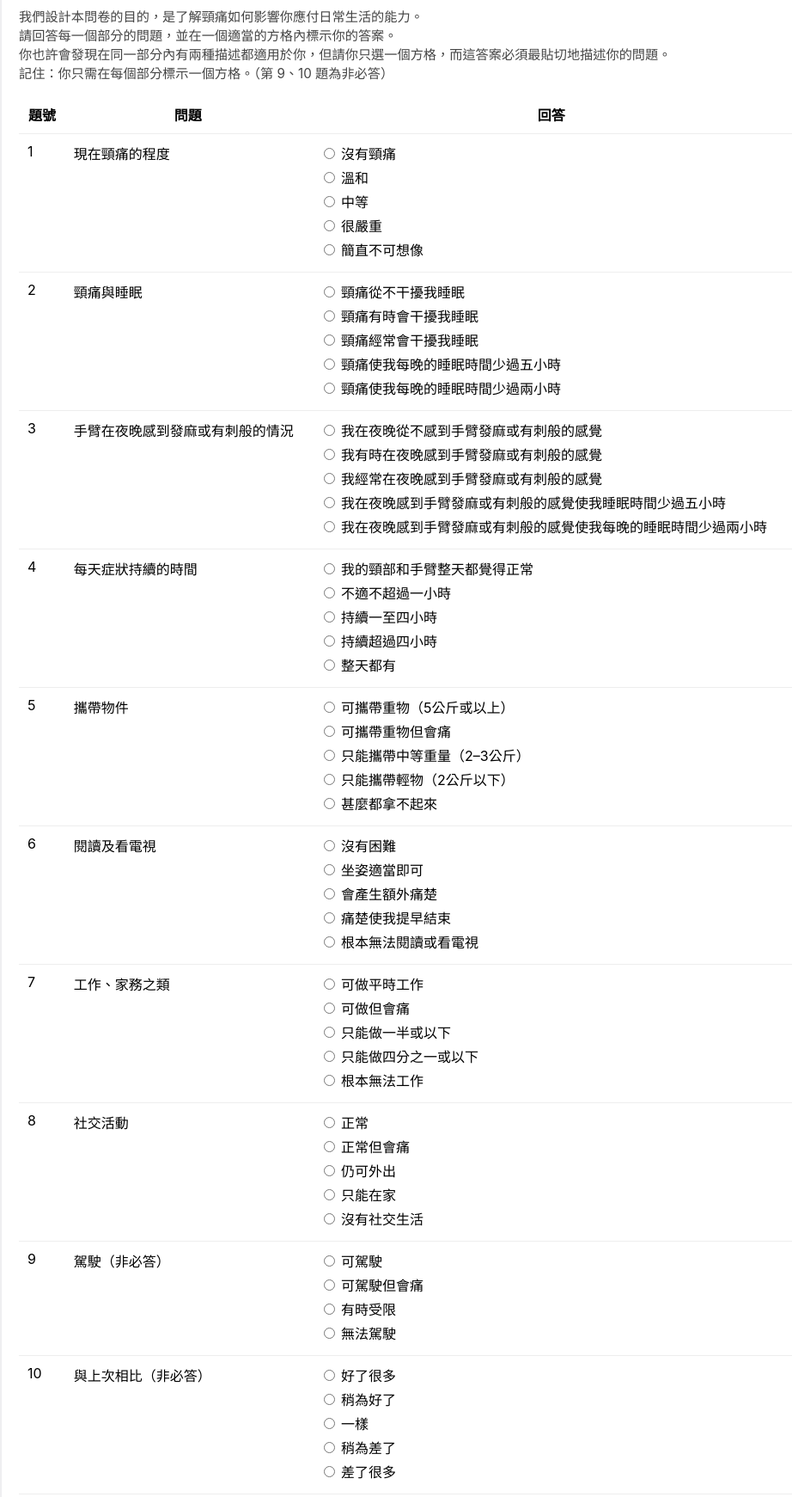
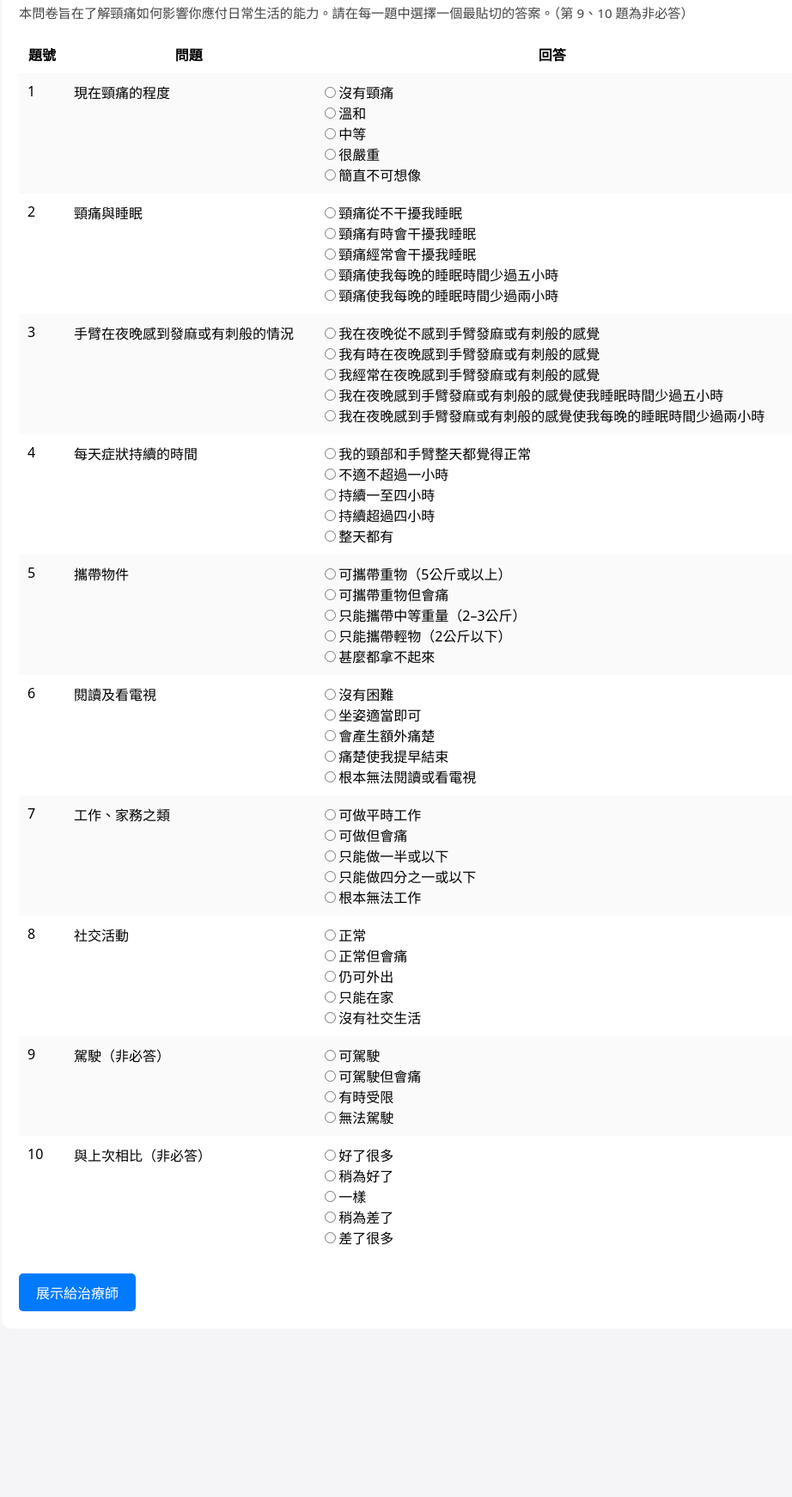
Before and after one commit to DTRCPhysio/NPQ-Chin, a plain HTML site: page index.htm in a window 1280 px wide. Shown: the part 110-1851 px from the top of the page at 86% size, without its empty margins (168-1090 px from the left). After the commit the page ends 1683 px from the top, so only its background shows below. Drawn offline with Linux system fonts and the light colour scheme.

Commit message:
Update index.htm

```diff
--- a/index.htm
+++ b/index.htm
@@ -5,16 +5,21 @@
 <title>頸痛問卷（NPQ）</title>
 <meta name="viewport" content="width=device-width, initial-scale=1.0">
 <style>
-body { font-family:-apple-system,BlinkMacSystemFont,"Segoe UI",Roboto,sans-serif; background:#f5f5f7; padding:20px; }
-.container { max-width:900px; margin:auto; background:#fff; padding:20px; border-radius:10px; box-shadow:0 4px 12px rgba(0,0,0,0.06); }
-h1 { font-size:1.6rem; margin-bottom:0.5rem; }
-.instructions { color:#444; font-size:0.95rem; }
+body { font-family: system-ui, -apple-system, BlinkMacSystemFont, "Segoe UI", sans-serif; background:#f5f5f7; padding:20px; }
+.container { max-width:900px; margin:auto; background:#fff; padding:20px; border-radius:10px; }
+h1 { font-size:1.6rem; margin-top:10px; }
+.instructions { font-size:0.95rem; color:#444; }
 table { width:100%; border-collapse:collapse; margin-top:1rem; }
-th, td { padding:10px; border-bottom:1px solid #eee; vertical-align:top; }
-.options label { display:block; margin-bottom:4px; }
+th, td { padding:10px; vertical-align:top; }
+tr:nth-child(even) { background:#fafafa; }
 button { margin-top:20px; padding:10px 20px; font-size:1rem; border:none; border-radius:5px; background:#007aff; color:#fff; cursor:pointer; }
 button:hover { background:#005fcc; }
-.result-box { margin-top:20px; padding:15px; background:#eef3ff; border-radius:8px; display:none; }
+
+.modal { display:none; position:fixed; z-index:1000; left:0; top:0; width:100%; height:100%; background:rgba(0,0,0,0.5); }
+.modal-content { background:#fff; margin:10% auto; padding:20px; border-radius:10px; width:90%; max-width:400px; text-align:center; }
+.close { float:right; font-size:28px; cursor:pointer; }
+.result-score { font-size:1.4rem; font-weight:bold; margin:10px 0; }
+.small { font-size:0.85rem; color:#555; }
 </style>
 </head>
 
@@ -22,179 +27,209 @@ button:hover { background:#005fcc; }
 <div class="container">
 <h1>頸痛問卷（NPQ）</h1>
 <p class="instructions">
-我們設計本問卷的目的，是了解頸痛如何影響你應付日常生活的能力。<br>
-請回答每一個部分的問題，並在一個適當的方格內標示你的答案。<br>
-你也許會發現在同一部分內有兩種描述都適用於你，但請你只選一個方格，而這答案必須最貼切地描述你的問題。<br>
-記住：你只需在每個部分標示一個方格。（第 9、10 題為非必答）
+本問卷旨在了解頸痛如何影響你應付日常生活的能力。請在每一題中選擇一個最貼切的答案。（第 9、10 題為非必答）
 </p>
 
-<form id="npqForm">
 <table>
 <tr><th>題號</th><th>問題</th><th>回答</th></tr>
 
-<!-- 1 -->
-<tr><td>1</td><td>現在頸痛的程度</td>
-<td class="options">
-<label><input type="radio" name="q1" value="0"> 沒有頸痛</label>
-<label><input type="radio" name="q1" value="1"> 溫和</label>
-<label><input type="radio" name="q1" value="2"> 中等</label>
-<label><input type="radio" name="q1" value="3"> 很嚴重</label>
-<label><input type="radio" name="q1" value="4"> 簡直不可想像</label>
-</td></tr>
+<!-- Q1 -->
+<tr>
+<td>1</td>
+<td>現在頸痛的程度</td>
+<td>
+<label><input type="radio" name="q1" value="0">沒有頸痛</label><br>
+<label><input type="radio" name="q1" value="1">溫和</label><br>
+<label><input type="radio" name="q1" value="2">中等</label><br>
+<label><input type="radio" name="q1" value="3">很嚴重</label><br>
+<label><input type="radio" name="q1" value="4">簡直不可想像</label>
+</td>
+</tr>
 
-<!-- 2 -->
-<tr><td>2</td><td>頸痛與睡眠</td>
-<td class="options">
-<label><input type="radio" name="q2" value="0"> 頸痛從不干擾我睡眠</label>
-<label><input type="radio" name="q2" value="1"> 頸痛有時會干擾我睡眠</label>
-<label><input type="radio" name="q2" value="2"> 頸痛經常會干擾我睡眠</label>
-<label><input type="radio" name="q2" value="3"> 頸痛使我每晚的睡眠時間少過五小時</label>
-<label><input type="radio" name="q2" value="4"> 頸痛使我每晚的睡眠時間少過兩小時</label>
-</td></tr>
+<!-- Q2 -->
+<tr>
+<td>2</td>
+<td>頸痛與睡眠</td>
+<td>
+<label><input type="radio" name="q2" value="0">頸痛從不干擾我睡眠</label><br>
+<label><input type="radio" name="q2" value="1">頸痛有時會干擾我睡眠</label><br>
+<label><input type="radio" name="q2" value="2">頸痛經常會干擾我睡眠</label><br>
+<label><input type="radio" name="q2" value="3">頸痛使我每晚的睡眠時間少過五小時</label><br>
+<label><input type="radio" name="q2" value="4">頸痛使我每晚的睡眠時間少過兩小時</label>
+</td>
+</tr>
 
-<!-- 3 -->
-<tr><td>3</td><td>手臂在夜晚感到發麻或有刺般的情況</td>
-<td class="options">
-<label><input type="radio" name="q3" value="0"> 我在夜晚從不感到手臂發麻或有刺般的感覺</label>
-<label><input type="radio" name="q3" value="1"> 我有時在夜晚感到手臂發麻或有刺般的感覺</label>
-<label><input type="radio" name="q3" value="2"> 我經常在夜晚感到手臂發麻或有刺般的感覺</label>
-<label><input type="radio" name="q3" value="3"> 我在夜晚感到手臂發麻或有刺般的感覺使我睡眠時間少過五小時</label>
-<label><input type="radio" name="q3" value="4"> 我在夜晚感到手臂發麻或有刺般的感覺使我每晚的睡眠時間少過兩小時</label>
-</td></tr>
+<!-- Q3 -->
+<tr>
+<td>3</td>
+<td>手臂在夜晚感到發麻或有刺般的情況</td>
+<td>
+<label><input type="radio" name="q3" value="0">我在夜晚從不感到手臂發麻或有刺般的感覺</label><br>
+<label><input type="radio" name="q3" value="1">我有時在夜晚感到手臂發麻或有刺般的感覺</label><br>
+<label><input type="radio" name="q3" value="2">我經常在夜晚感到手臂發麻或有刺般的感覺</label><br>
+<label><input type="radio" name="q3" value="3">我在夜晚感到手臂發麻或有刺般的感覺使我睡眠時間少過五小時</label><br>
+<label><input type="radio" name="q3" value="4">我在夜晚感到手臂發麻或有刺般的感覺使我每晚的睡眠時間少過兩小時</label>
+</td>
+</tr>
 
-<!-- 4 -->
-<tr><td>4</td><td>每天症狀持續的時間</td>
-<td class="options">
-<label><input type="radio" name="q4" value="0"> 我的頸部和手臂整天都覺得正常</label>
-<label><input type="radio" name="q4" value="1"> 不適不超過一小時</label>
-<label><input type="radio" name="q4" value="2"> 持續一至四小時</label>
-<label><input type="radio" name="q4" value="3"> 持續超過四小時</label>
-<label><input type="radio" name="q4" value="4"> 整天都有</label>
-</td></tr>
+<!-- Q4 -->
+<tr>
+<td>4</td>
+<td>每天症狀持續的時間</td>
+<td>
+<label><input type="radio" name="q4" value="0">我的頸部和手臂整天都覺得正常</label><br>
+<label><input type="radio" name="q4" value="1">不適不超過一小時</label><br>
+<label><input type="radio" name="q4" value="2">持續一至四小時</label><br>
+<label><input type="radio" name="q4" value="3">持續超過四小時</label><br>
+<label><input type="radio" name="q4" value="4">整天都有</label>
+</td>
+</tr>
 
-<!-- 5 -->
-<tr><td>5</td><td>攜帶物件</td>
-<td class="options">
-<label><input type="radio" name="q5" value="0"> 可攜帶重物（5公斤或以上）</label>
-<label><input type="radio" name="q5" value="1"> 可攜帶重物但會痛</label>
-<label><input type="radio" name="q5" value="2"> 只能攜帶中等重量（2–3公斤）</label>
-<label><input type="radio" name="q5" value="3"> 只能攜帶輕物（2公斤以下）</label>
-<label><input type="radio" name="q5" value="4"> 甚麼都拿不起來</label>
-</td></tr>
+<!-- Q5 -->
+<tr>
+<td>5</td>
+<td>攜帶物件</td>
+<td>
+<label><input type="radio" name="q5" value="0">可攜帶重物（5公斤或以上）</label><br>
+<label><input type="radio" name="q5" value="1">可攜帶重物但會痛</label><br>
+<label><input type="radio" name="q5" value="2">只能攜帶中等重量（2–3公斤）</label><br>
+<label><input type="radio" name="q5" value="3">只能攜帶輕物（2公斤以下）</label><br>
+<label><input type="radio" name="q5" value="4">甚麼都拿不起來</label>
+</td>
+</tr>
 
-<!-- 6 -->
-<tr><td>6</td><td>閱讀及看電視</td>
-<td class="options">
-<label><input type="radio" name="q6" value="0"> 沒有困難</label>
-<label><input type="radio" name="q6" value="1"> 坐姿適當即可</label>
-<label><input type="radio" name="q6" value="2"> 會產生額外痛楚</label>
-<label><input type="radio" name="q6" value="3"> 痛楚使我提早結束</label>
-<label><input type="radio" name="q6" value="4"> 根本無法閱讀或看電視</label>
-</td></tr>
+<!-- Q6 -->
+<tr>
+<td>6</td>
+<td>閱讀及看電視</td>
+<td>
+<label><input type="radio" name="q6" value="0">沒有困難</label><br>
+<label><input type="radio" name="q6" value="1">坐姿適當即可</label><br>
+<label><input type="radio" name="q6" value="2">會產生額外痛楚</label><br>
+<label><input type="radio" name="q6" value="3">痛楚使我提早結束</label><br>
+<label><input type="radio" name="q6" value="4">根本無法閱讀或看電視</label>
+</td>
+</tr>
 
-<!-- 7 -->
-<tr><td>7</td><td>工作、家務之類</td>
-<td class="options">
-<label><input type="radio" name="q7" value="0"> 可做平時工作</label>
-<label><input type="radio" name="q7" value="1"> 可做但會痛</label>
-<label><input type="radio" name="q7" value="2"> 只能做一半或以下</label>
-<label><input type="radio" name="q7" value="3"> 只能做四分之一或以下</label>
-<label><input type="radio" name="q7" value="4"> 根本無法工作</label>
-</td></tr>
+<!-- Q7 -->
+<tr>
+<td>7</td>
+<td>工作、家務之類</td>
+<td>
+<label><input type="radio" name="q7" value="0">可做平時工作</label><br>
+<label><input type="radio" name="q7" value="1">可做但會痛</label><br>
+<label><input type="radio" name="q7" value="2">只能做一半或以下</label><br>
+<label><input type="radio" name="q7" value="3">只能做四分之一或以下</label><br>
+<label><input type="radio" name="q7" value="4">根本無法工作</label>
+</td>
+</tr>
 
-<!-- 8 -->
-<tr><td>8</td><td>社交活動</td>
-<td class="options">
-<label><input type="radio" name="q8" value="0"> 正常</label>
-<label><input type="radio" name="q8" value="1"> 正常但會痛</label>
-<label><input type="radio" name="q8" value="2"> 仍可外出</label>
-<label><input type="radio" name="q8" value="3"> 只能在家</label>
-<label><input type="radio" name="q8" value="4"> 沒有社交生活</label>
-</td></tr>
+<!-- Q8 -->
+<tr>
+<td>8</td>
+<td>社交活動</td>
+<td>
+<label><input type="radio" name="q8" value="0">正常</label><br>
+<label><input type="radio" name="q8" value="1">正常但會痛</label><br>
+<label><input type="radio" name="q8" value="2">仍可外出</label><br>
+<label><input type="radio" name="q8" value="3">只能在家</label><br>
+<label><input type="radio" name="q8" value="4">沒有社交生活</label>
+</td>
+</tr>
 
-<!-- 9 OPTIONAL -->
-<tr><td>9</td><td>駕駛（非必答）</td>
-<td class="options">
-<label><input type="radio" name="q9" value="0"> 可駕駛</label>
-<label><input type="radio" name="q9" value="1"> 可駕駛但會痛</label>
-<label><input type="radio" name="q9" value="2"> 有時受限</label>
-<label><input type="radio" name="q9" value="3"> 無法駕駛</label>
-</td></tr>
+<!-- Q9 (optional) -->
+<tr>
+<td>9</td>
+<td>駕駛（非必答）</td>
+<td>
+<label><input type="radio" name="q9" value="0">可駕駛</label><br>
+<label><input type="radio" name="q9" value="1">可駕駛但會痛</label><br>
+<label><input type="radio" name="q9" value="2">有時受限</label><br>
+<label><input type="radio" name="q9" value="3">無法駕駛</label>
+</td>
+</tr>
 
-<!-- 10 OPTIONAL -->
-<tr><td>10</td><td>與上次相比（非必答）</td>
-<td class="options">
-<label><input type="radio" name="q10" value="0"> 好了很多</label>
-<label><input type="radio" name="q10" value="1"> 稍為好了</label>
-<label><input type="radio" name="q10" value="2"> 一樣</label>
-<label><input type="radio" name="q10" value="3"> 稍為差了</label>
-<label><input type="radio" name="q10" value="4"> 差了很多</label>
-</td></tr>
+<!-- Q10 (optional) -->
+<tr>
+<td>10</td>
+<td>與上次相比（非必答）</td>
+<td>
+<label><input type="radio" name="q10" value="0">好了很多</label><br>
+<label><input type="radio" name="q10" value="1">稍為好了</label><br>
+<label><input type="radio" name="q10" value="2">一樣</label><br>
+<label><input type="radio" name="q10" value="3">稍為差了</label><br>
+<label><input type="radio" name="q10" value="4">差了很多</label>
+</td>
+</tr>
 
 </table>
 
-<button type="button" onclick="calculateNPQ()">計算分數</button>
-<button type="button" onclick="downloadNPQ()">下載結果</button>
-</form>
-
-<div class="result-box" id="resultBox">
-<p>總分：<span id="totalScore"></span> / 40</p>
+<button onclick="openPassword()">展示給治療師</button>
 </div>
 
+<!-- Modal -->
+<div id="resultModal" class="modal">
+  <div class="modal-content">
+    <span class="close" onclick="closeModal()">&times;</span>
+
+    <div id="passwordSection">
+      <p>請輸入密碼：</p>
+      <input type="password" id="pwdInput">
+      <button onclick="verifyPassword()">確認</button>
+    </div>
+
+    <div id="resultSection" style="display:none;">
+      <h3>結果</h3>
+      <p class="result-score">NPQ 總分（1–8 題）：<span id="npqScore"></span> / 32</p>
+      <p class="small">（第 9、10 題為額外參考項目，未納入總分）</p>
+    </div>
+  </div>
 </div>
 
 <script>
-function calculateNPQ() {
+function openPassword(){
+  document.getElementById("resultModal").style.display = "block";
+}
+
+function closeModal(){
+  document.getElementById("resultModal").style.display = "none";
+  document.getElementById("passwordSection").style.display = "block";
+  document.getElementById("resultSection").style.display = "none";
+  document.getElementById("pwdInput").value = "";
+}
+
+function verifyPassword(){
+  const pwd = document.getElementById("pwdInput").value;
+  if (pwd !== "225500"){
+    alert("密碼錯誤");
+    return;
+  }
+  calculateNPQ();
+  document.getElementById("passwordSection").style.display = "none";
+  document.getElementById("resultSection").style.display = "block";
+}
+
+function calculateNPQ(){
   let total = 0;
+  let answeredAll = true;
 
-  for (let i = 1; i <= 8; i++) {
-    const radios = document.getElementsByName('q' + i);
+  for (let i = 1; i <= 8; i++){
+    const radios = document.getElementsByName("q" + i);
     let answered = false;
-
-    for (const r of radios) {
-      if (r.checked) {
-        total += parseInt(r.value);
+    for (const r of radios){
+      if (r.checked){
+        total += Number(r.value);
         answered = true;
-        break;
       }
     }
-
-    if (!answered) {
-      alert("請完成所有必答題目（第 9、10 題為非必答）。");
-      return;
-    }
+    if (!answered) answeredAll = false;
   }
 
-  document.getElementById('totalScore').textContent = total;
-  document.getElementById('resultBox').style.display = 'block';
-}
-
-function downloadNPQ() {
-  let text = "頸痛問卷（NPQ）結果\n\n";
-  let total = document.getElementById('totalScore').textContent;
-
-  text += "總分: " + total + " / 40\n\n";
-
-  for (let i = 1; i <= 10; i++) {
-    const radios = document.getElementsByName('q' + i);
-    let val = "未作答";
-
-    for (const r of radios) {
-      if (r.checked) val = r.value;
-    }
-
-    text += "第 " + i + " 題: " + val + "\n";
+  if (!answeredAll){
+    alert("請完成第 1–8 題以計算總分。");
   }
 
-  const blob = new Blob([text], { type: "text/plain" });
-  const url = URL.createObjectURL(blob);
-
-  const a = document.createElement("a");
-  a.href = url;
-  a.download = "NPQ_result.txt";
-  a.click();
-
-  URL.revokeObjectURL(url);
+  document.getElementById("npqScore").textContent = total;
 }
 </script>
 
```
